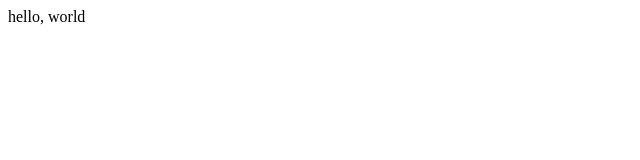
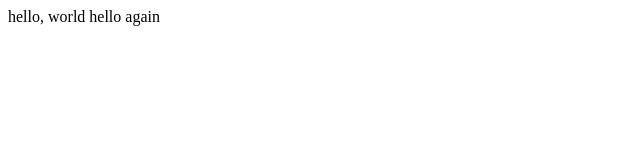
Before and after one commit to ikindy/learn-123, a plain HTML site: page hello.html in a window 1280 px wide. Shown: the full height of the page, 0-640 px from the left. Drawn offline with Linux system fonts and the light colour scheme.

Commit message:
Update hello.html

```diff
--- a/hello.html
+++ b/hello.html
@@ -4,6 +4,7 @@
     <title>my webpage! </title>
 </head>
 <body>
-    hello, world
+    hello, world hello again
+
     </body>
 </html>
```
